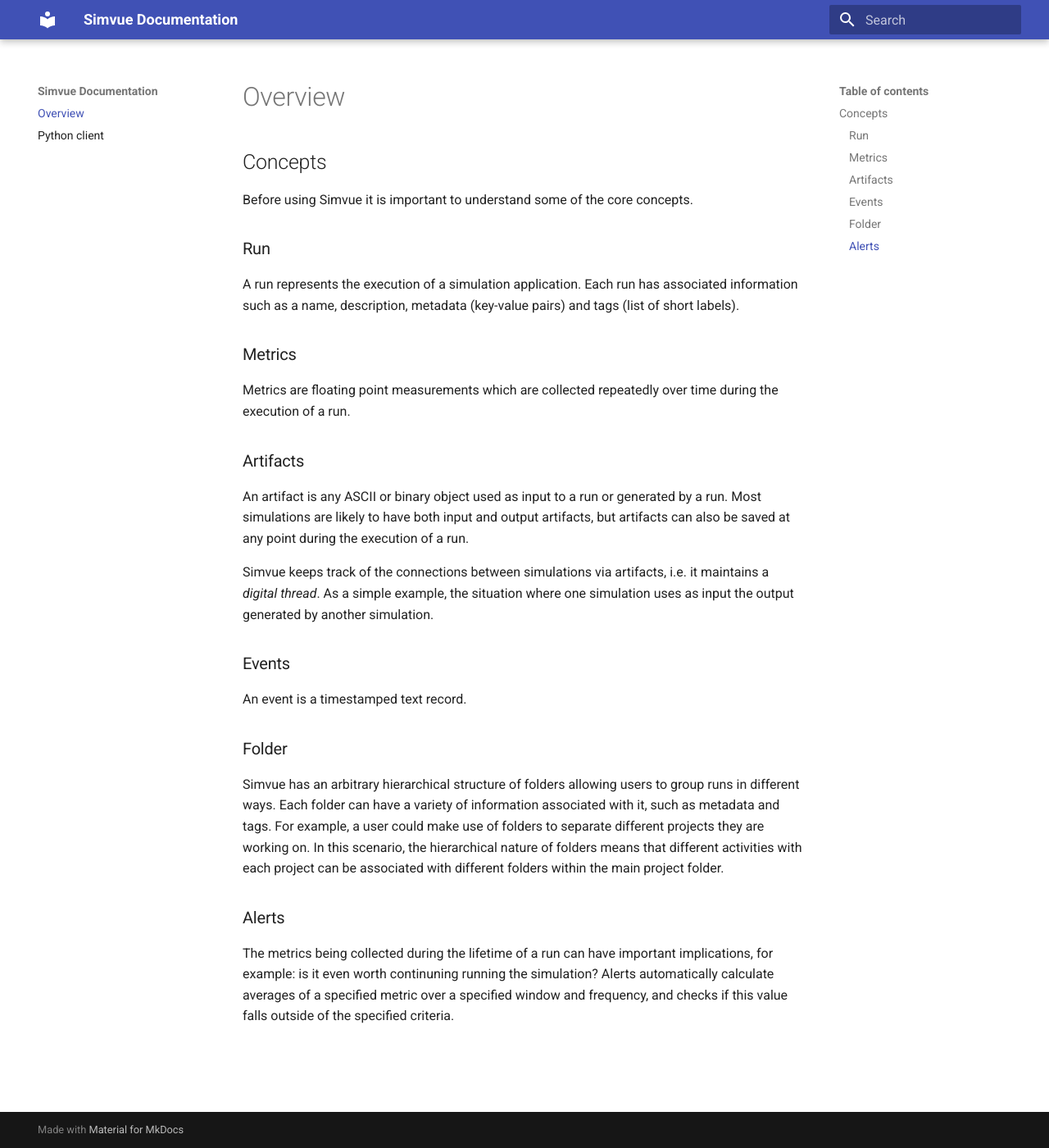
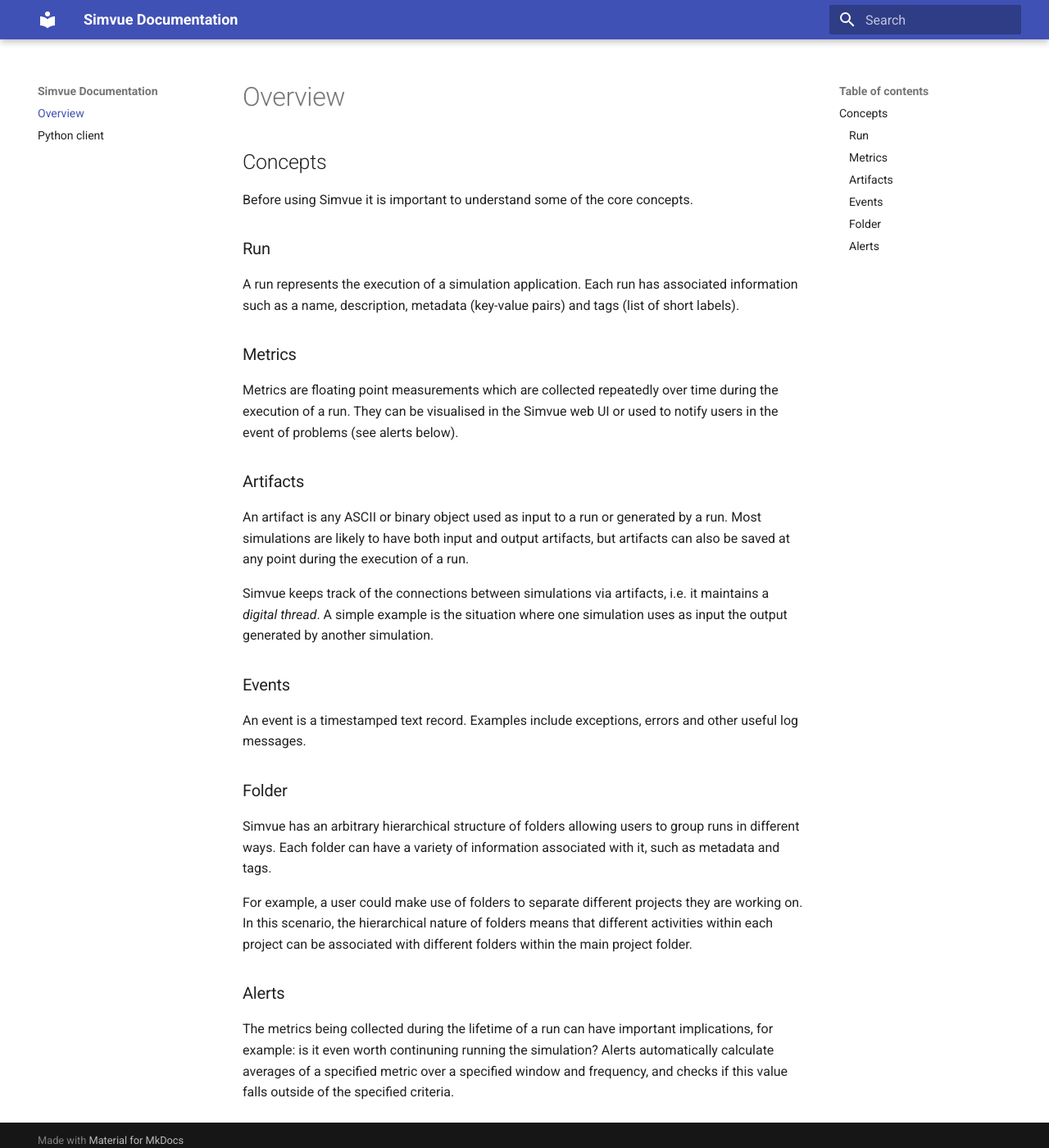
Before and after one commit to simvue-io/docs, an MkDocs documentation site: the page built from docs/index.md, in a window 1280 px wide and 1400 px high. Shown: the whole window at 82% size. Built offline with MkDocs 1.6.1 and Material for MkDocs 9.7.7, drawn with Linux system fonts in a browser that asks for light colours.

Commit message:
Update index.md

```diff
--- a/docs/index.md
+++ b/docs/index.md
@@ -11,24 +11,27 @@ description, metadata (key-value pairs) and tags (list of short labels).
 
 ### Metrics
 
-Metrics are floating point measurements which are collected repeatedly over time during the execution of a run.
+Metrics are floating point measurements which are collected repeatedly over time during the execution of a run. They can be
+visualised in the Simvue web UI or used to notify users in the event of problems (see alerts below).
 
 ### Artifacts
 
 An artifact is any ASCII or binary object used as input to a run or generated by a run. Most simulations are likely to have
 both input and output artifacts, but artifacts can also be saved at any point during the execution of a run.
 
-Simvue keeps track of the connections between simulations via artifacts, i.e. it maintains a *digital thread*. As a simple example,
-the situation where one simulation uses as input the output generated by another simulation.
+Simvue keeps track of the connections between simulations via artifacts, i.e. it maintains a *digital thread*. A simple example
+is the situation where one simulation uses as input the output generated by another simulation.
 
 ### Events
 
-An event is a timestamped text record.
+An event is a timestamped text record. Examples include exceptions, errors and other useful log messages.
 
 ### Folder
 
-Simvue has an arbitrary hierarchical structure of folders allowing users to group runs in different ways. Each folder can have a variety of information associated with it, such as metadata and tags. For example, a user could make use of folders to separate different
-projects they are working on. In this scenario, the hierarchical nature of folders means that different activities with each project
+Simvue has an arbitrary hierarchical structure of folders allowing users to group runs in different ways. Each folder can have a variety of information associated with it, such as metadata and tags.
+
+For example, a user could make use of folders to separate different
+projects they are working on. In this scenario, the hierarchical nature of folders means that different activities within each project
 can be associated with different folders within the main project folder.
 
 ### Alerts
```
